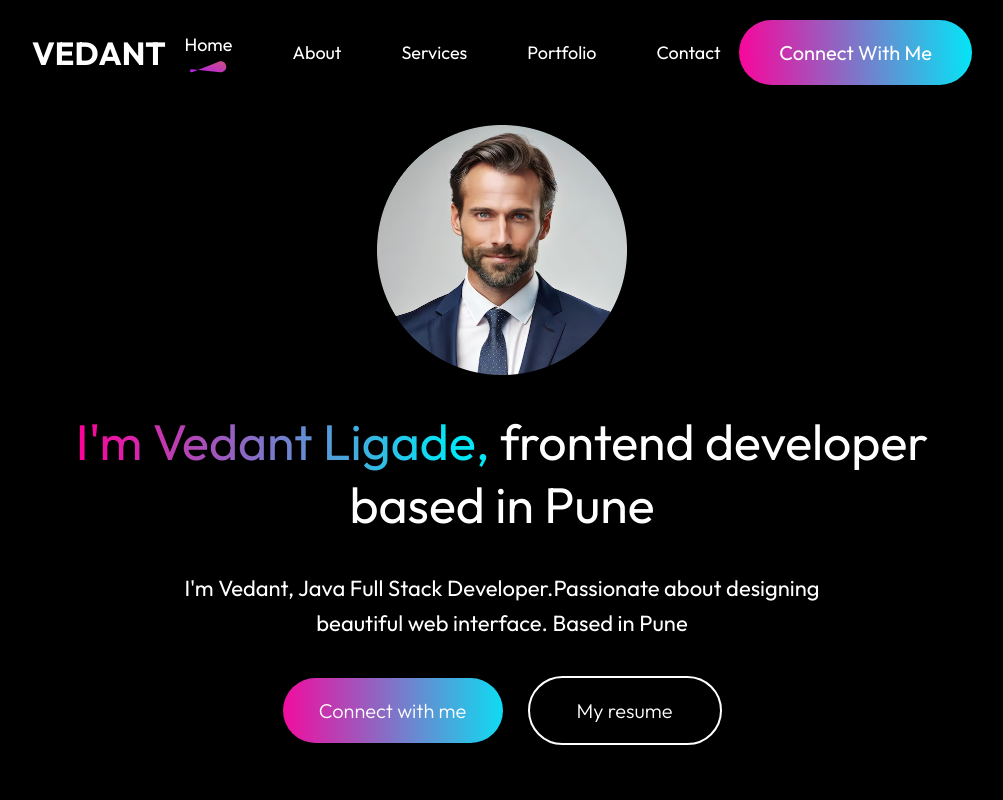
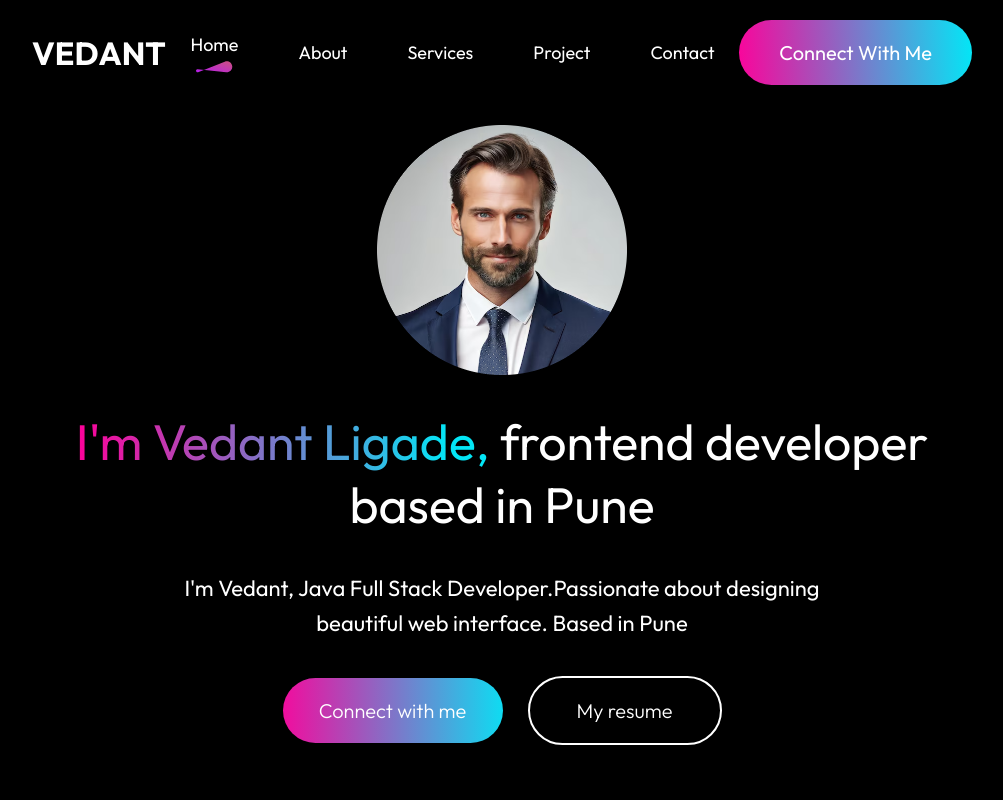
Before and after one commit to GithHub-Vedant/Reactjs-Responsive-Portfolio, a React (Vite) app: page / in a window 1280 px wide. Shown: the top 800 px of the page, without its empty margins (138-1141 px from the left). Built offline with nearby package versions, Linux system fonts and the light colour scheme.

Commit message:
Navbar.jsx

```diff
--- a/src/components/Navbar/Navbar.jsx
+++ b/src/components/Navbar/Navbar.jsx
@@ -28,7 +28,7 @@ const Navbar = () => {
         <li><AnchorLink className='anchor-link' href='#home'><p onClick={()=>setMenu("home")}>Home</p></AnchorLink>{menu==="home"?<img src={underline} />:<></> }</li>
         <li><AnchorLink className='anchor-link' offset={50} href='#about'><p onClick={()=>setMenu("about")}>About</p></AnchorLink>{menu==="about"?<img src={underline} />:<></> }</li>
         <li><AnchorLink className='anchor-link' offset={50} href='#services'><p onClick={()=>setMenu("services")}>Services</p></AnchorLink>{menu==="services"?<img src={underline} />:<></> }</li>
-        <li><AnchorLink className='anchor-link' offset={50} href='#work'><p onClick={()=>setMenu("work")}>Portfolio</p></AnchorLink>{menu==="work"?<img src={underline} />:<></> }</li>
+        <li><AnchorLink className='anchor-link' offset={50} href='#work'><p onClick={()=>setMenu("work")}>Project</p></AnchorLink>{menu==="work"?<img src={underline} />:<></> }</li>
         <li><AnchorLink className='anchor-link' offset={50} href='#contact'><p onClick={()=>setMenu("contact")}>Contact</p></AnchorLink>{menu==="contact"?<img src={underline} />:<></> }</li>
       </ul>
       <div className="nav-connect"><AnchorLink className='anchor-link' offset={50} href='#contact'>Connect With Me</AnchorLink></div>
```
